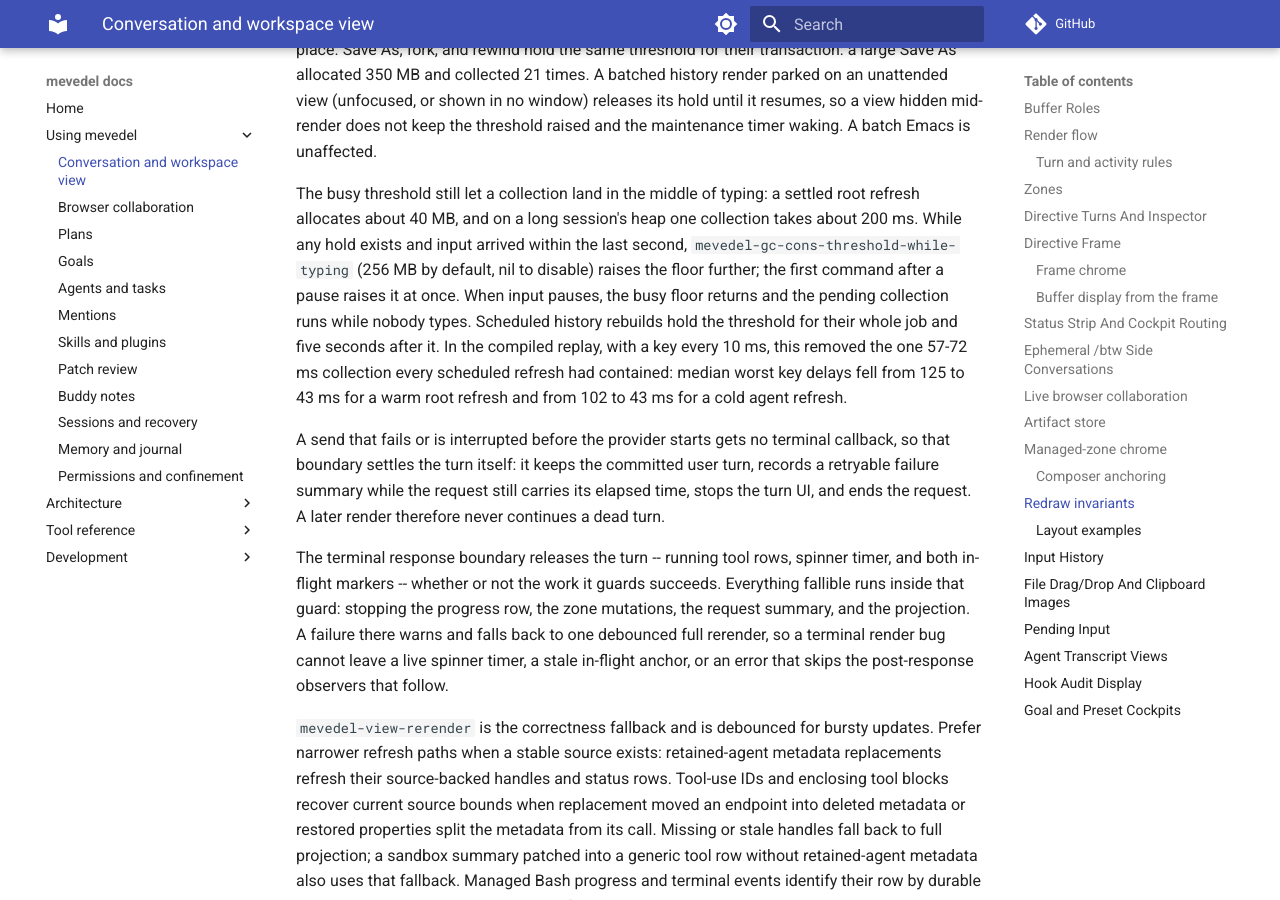
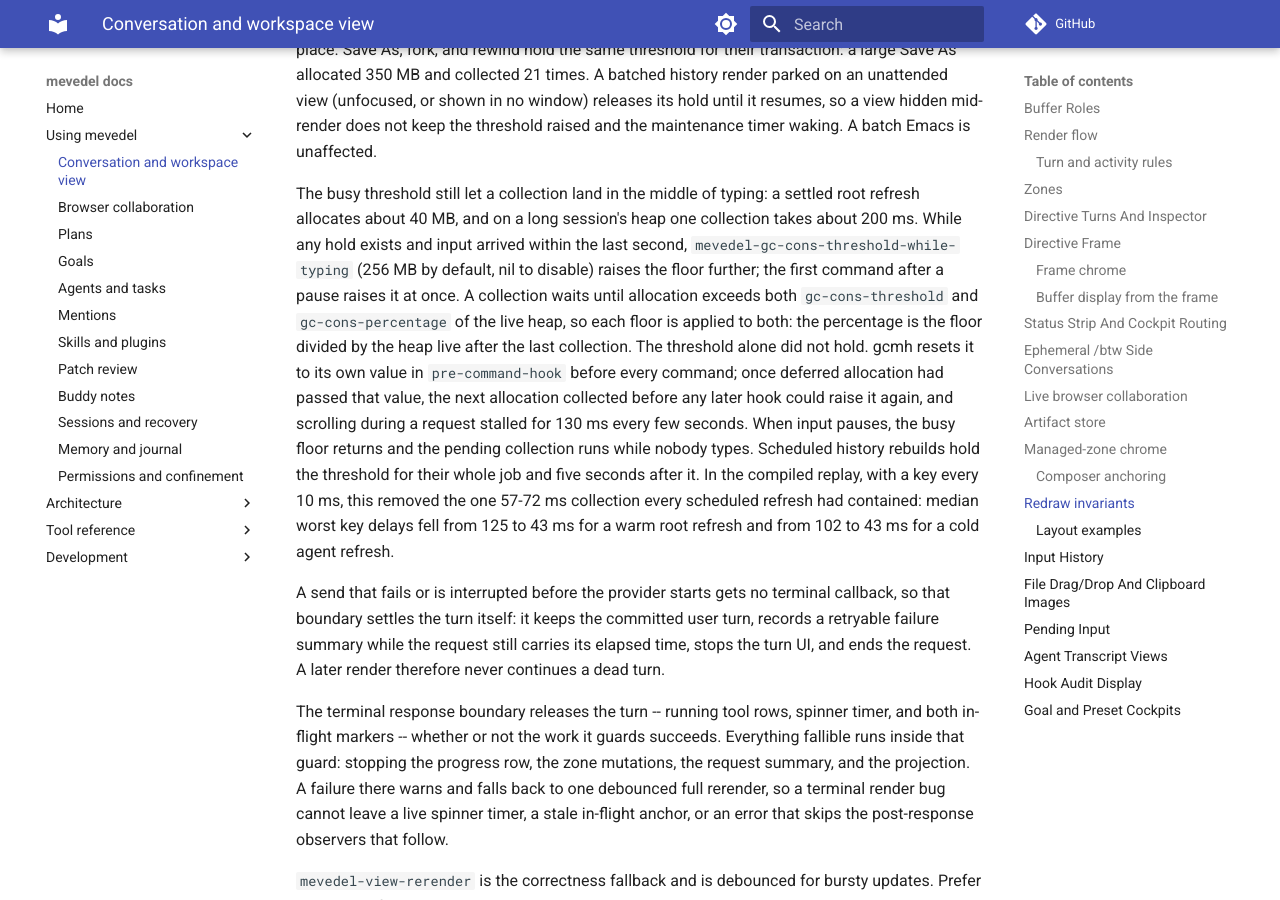
Before and after one commit to FrauH0lle/mevedel, an MkDocs documentation site: the page built from docs/view.md, in a window 1280 px wide and 900 px high, scrolled down 42567 px. Built offline with MkDocs 1.6.1 and Material for MkDocs 9.7.7, drawn with Linux system fonts in a browser that asks for light colours; comment, search, counter and statistics services are not loaded.

Commit message:
Keep the typing GC floor when other tuning resets the threshold
gcmh sets gc-cons-threshold to its own value in pre-command-hook before
every command.  Once deferred allocation had passed that value, the next
allocation collected before mevedel could raise the floor again, so
scrolling during a request stalled for ~130 ms every few seconds.

Apply the busy/typing floor to gc-cons-percentage as well (floor divided
by the heap live after the last collection), which gcmh leaves alone; a
collection needs both criteria.  Measured while scrolling during a
request: collections mid-scroll went from 11 to 0 in ~90 s.

```diff
--- a/docs/view.md
+++ b/docs/view.md
@@ -2061,7 +2061,14 @@
 collection takes about 200 ms. While any hold exists and input arrived within
 the last second, `mevedel-gc-cons-threshold-while-typing` (256 MB by default,
 nil to disable) raises the floor further; the first command after a pause
-raises it at once. When input pauses, the busy floor returns and the pending
+raises it at once. A collection waits until allocation exceeds both
+`gc-cons-threshold` and `gc-cons-percentage` of the live heap, so each floor is
+applied to both: the percentage is the floor divided by the heap live after the
+last collection. The threshold alone did not hold. gcmh resets it to its own
+value in `pre-command-hook` before every command; once deferred allocation had
+passed that value, the next allocation collected before any later hook could
+raise it again, and scrolling during a request stalled for 130 ms every few
+seconds. When input pauses, the busy floor returns and the pending
 collection runs while nobody types. Scheduled history rebuilds hold the
 threshold for their whole job and five seconds after it. In the compiled
 replay, with a key every 10 ms, this removed the one 57-72 ms collection every
```
Also changed, not shown: 4 other files.
